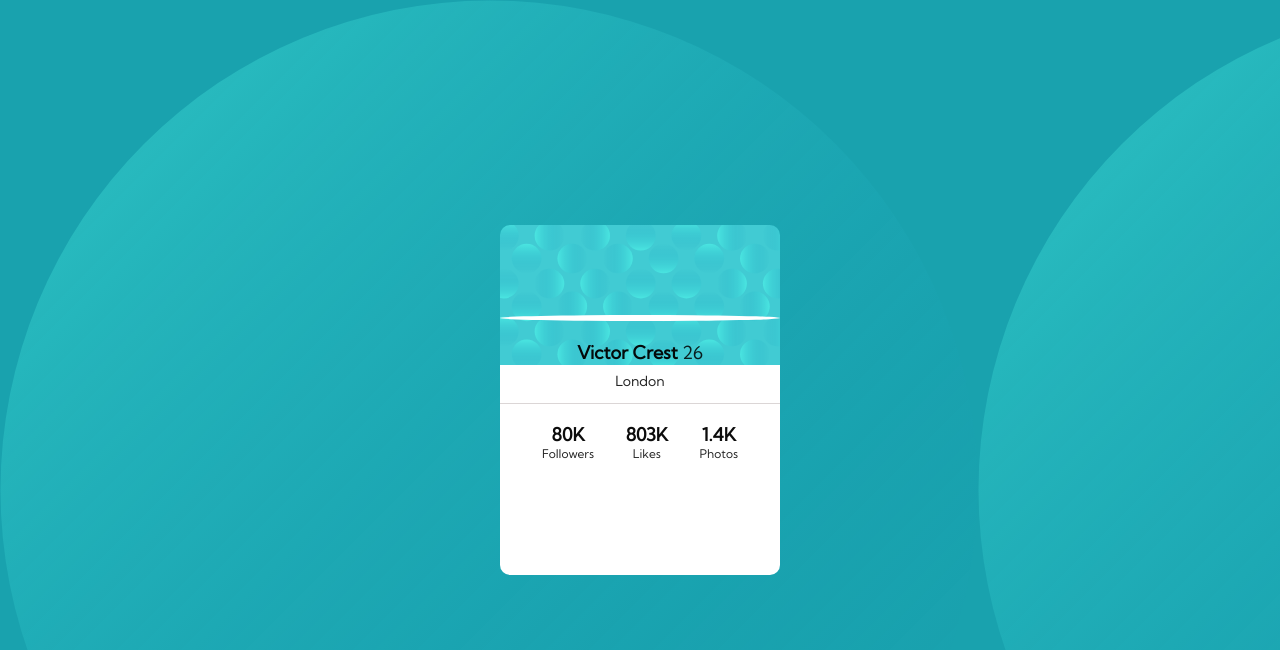
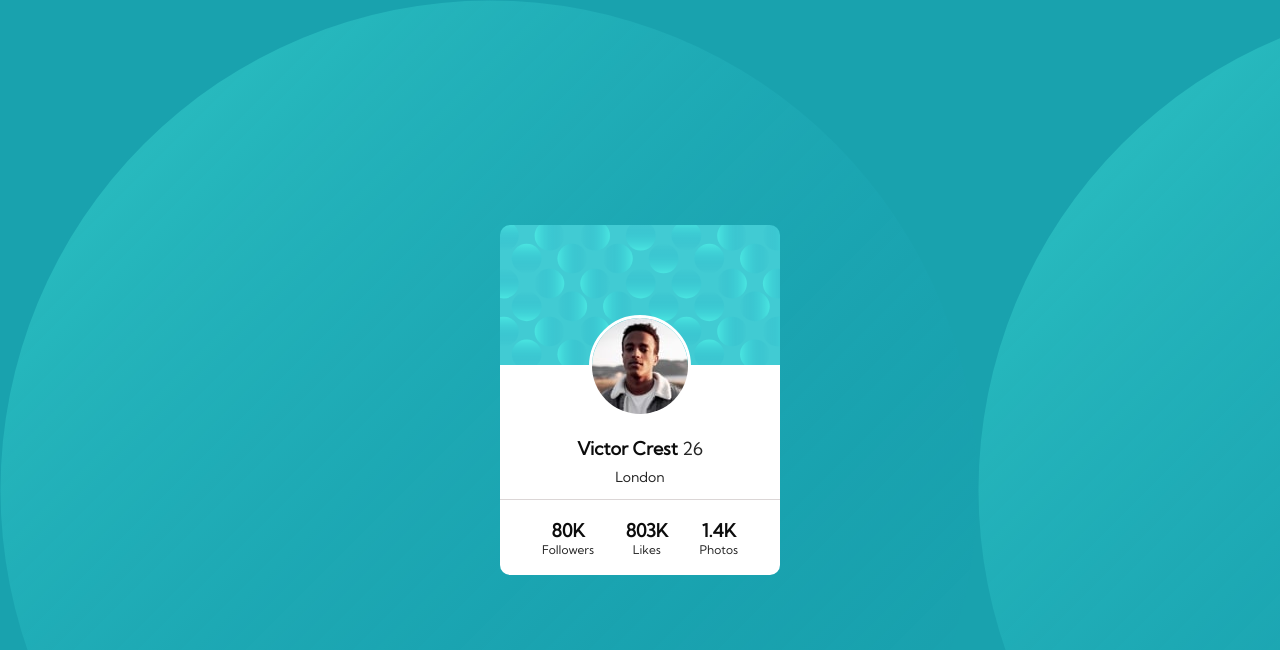
Before and after one commit to Varun1402006/mentor-profile-card-component, a plain HTML site: page index.html in a window 1280 px wide. Drawn offline with Linux system fonts and the light colour scheme; files whose address does not match are found by name.

Commit message:
Update index.html

```diff
--- a/index.html
+++ b/index.html
@@ -18,7 +18,7 @@
   <body>
     <div class="card">
       <div class="main">
-        <img src="images/image-victor.jpg" alt="" class="photo" />
+        <img src="image-victor.jpg" alt="" class="photo" />
         <h2 class="name">Victor Crest</h2>
         <span>26</span>
         <p class="place">London</p>
@@ -38,11 +38,5 @@
         </div>
       </div>
     </div>
-    <!-- <div class="attribution">
-      Challenge by
-      <a href="https://www.frontendmentor.io?ref=challenge" target="_blank"
-        >Frontend Mentor</a
-      >. Coded by <a href="#">Varun</a>.
-    </div> -->
   </body>
 </html>
```
